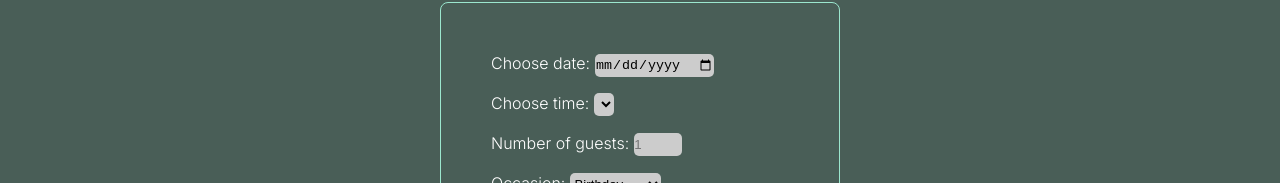
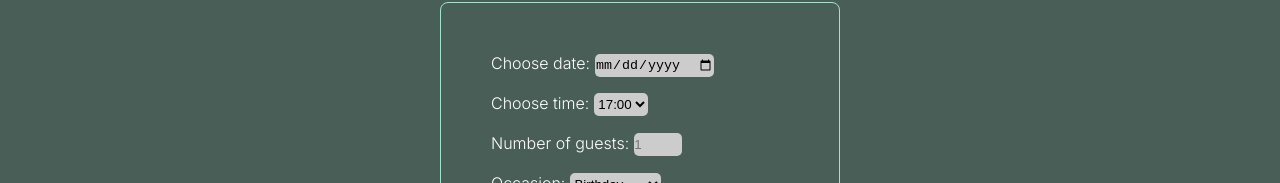
Before and after one commit to Udeme98/Meta-capstone-project, a React (Create React App) app: page /booking in a window 1280 px wide. Shown: the part 165-348 px from the top of the page. Built offline with nearby package versions, Linux system fonts and the light colour scheme.

Commit message:
updated booking form

```diff
--- a/src/Components/BookingForm.js
+++ b/src/Components/BookingForm.js
@@ -10,7 +10,14 @@ export default function BookingForm() {
           <input type="date" id="res-date" name="date" value="" />
           <br />
           <label htmlFor="res-time">Choose time:</label>
-          <select id="res-time" name="time"></select>
+          <select id="res-time" name="time">
+            <option>17:00</option>
+            <option>18:00</option>
+            <option>19:00</option>
+            <option>20:00</option>
+            <option>21:00</option>
+            <option>22:00</option>
+          </select>
           <br />
           <label htmlFor="guests">Number of guests:</label>
           <input
```
